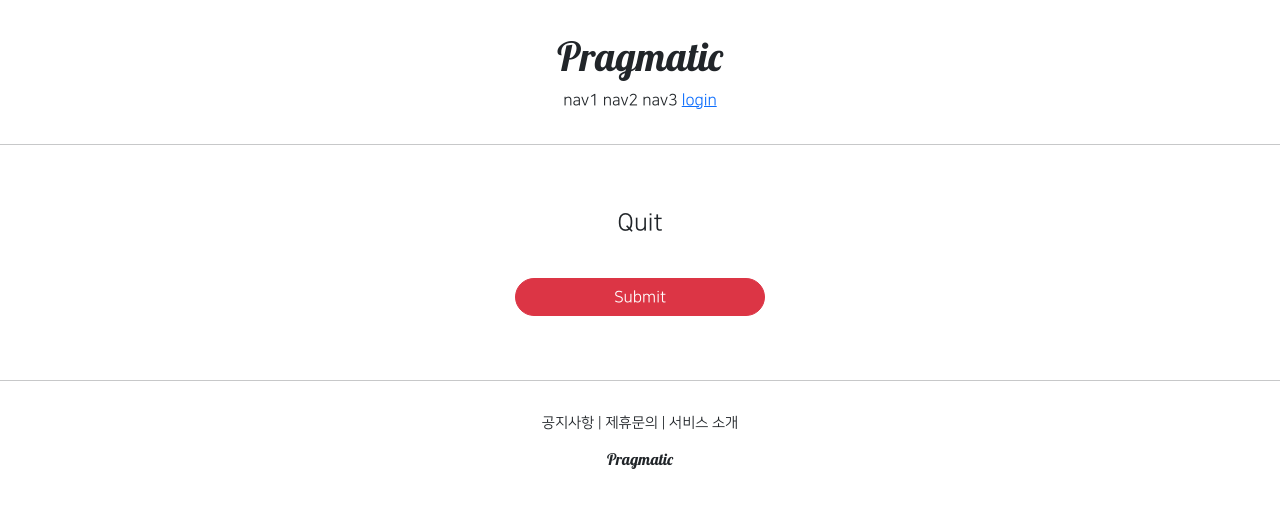
After one commit to kim946509/Django_practice, a Django app: template accountapp/templates/accountapp/delete.html in a window 1280 px wide. The commit adds this page. Shown: the top 508 px of the page. Run offline with Django 4.2, Linux system fonts and the light colour scheme; the template is opened without the code that fills it, so the values that code supplies are empty; some libraries are stand-ins or nearby versions.

Commit message:
django course 26 commit

```diff
--- a/accountapp/forms.py
+++ b/accountapp/forms.py
@@ -1,5 +1,4 @@
 from django.contrib.auth.forms import UserCreationForm
-
 
 class AccountUpdateForm(UserCreationForm):
     def __init__(self, *args, **kwargs):
--- /dev/null
+++ b/accountapp/templates/accountapp/delete.html
@@ -0,0 +1,15 @@
+{% extends 'base.html'%}
+{% load bootstrap4 %}
+
+{% block content %}
+
+    <div style="text-align: center;max-width:500px; margin: 4rem auto">
+        <div class="mb-4"> {# margin bottom #}
+            <h4>Quit</h4>
+        </div>
+        <form action="{% url 'accountapp:delete' pk=user.pk %}" method="post">
+            {% csrf_token %}
+            <input type="submit" class="btn btn-danger rounded-pill col-6 mt-3">
+        </form>
+    </div>
+{% endblock %}
--- a/accountapp/templates/accountapp/detail.html
+++ b/accountapp/templates/accountapp/detail.html
@@ -17,6 +17,11 @@
                     Change Info
                 </p>
             </a>
+            <a href="{% url 'accountapp:delete' pk=user.pk %}">
+                <p>
+                    Quit
+                </p>
+            </a>
             {%  endif %}
         </div>
     </div>
--- a/accountapp/urls.py
+++ b/accountapp/urls.py
@@ -1,7 +1,7 @@
 from django.contrib.auth.views import LoginView, LogoutView
 from django.urls import path
 
-from accountapp.views import hello_world, AccountCreateView, AccountDetailView, AccountUpdateView
+from accountapp.views import hello_world, AccountCreateView, AccountDetailView, AccountUpdateView, AccountDeleteView
 
 app_name="accountapp"
 
@@ -14,4 +14,5 @@ urlpatterns = [
     path('create/', AccountCreateView.as_view(),name='create'),
     path('detail/<int:pk>', AccountDetailView.as_view(),name='detail'),
     path('update/<int:pk>', AccountUpdateView.as_view(),name='update'),
+    path('delete/<int:pk>', AccountDeleteView.as_view(),name='delete'),
 ]
```
Also changed, not shown: accountapp/views.py (+6 -1 lines).
